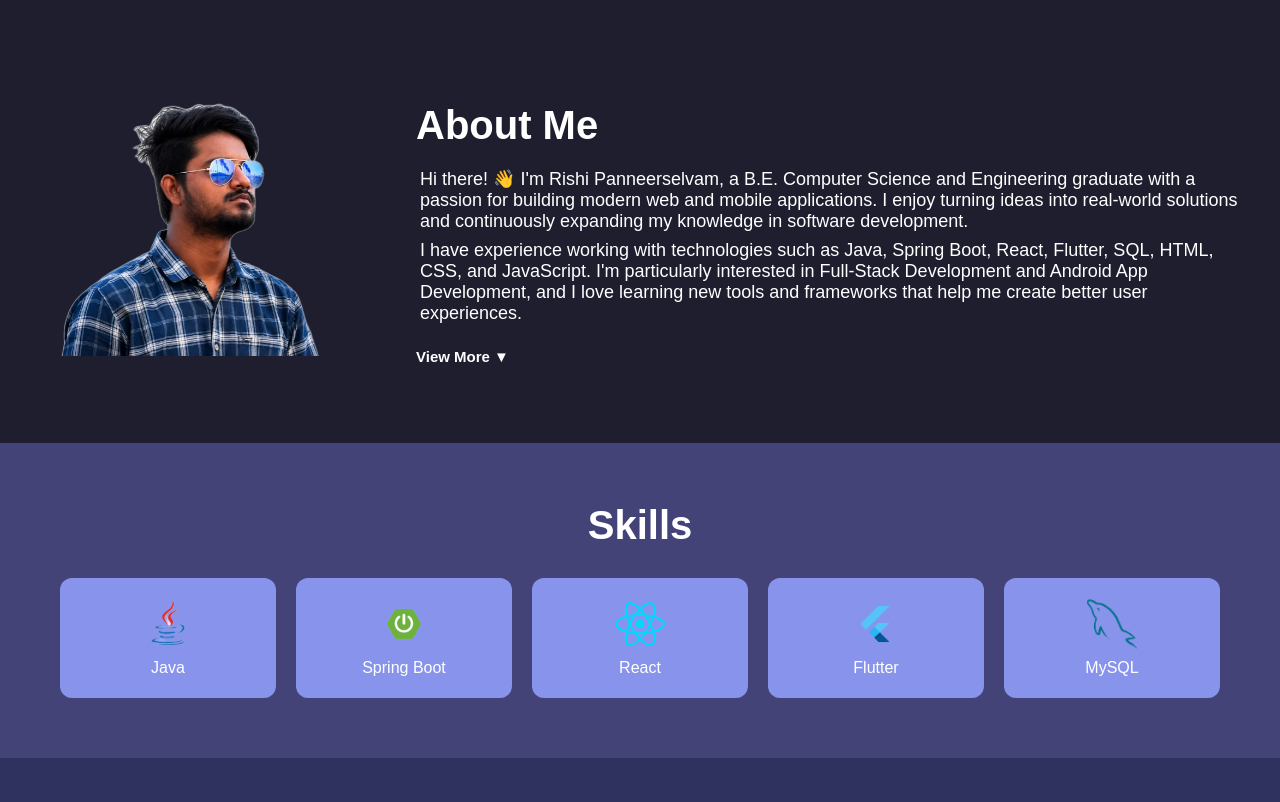
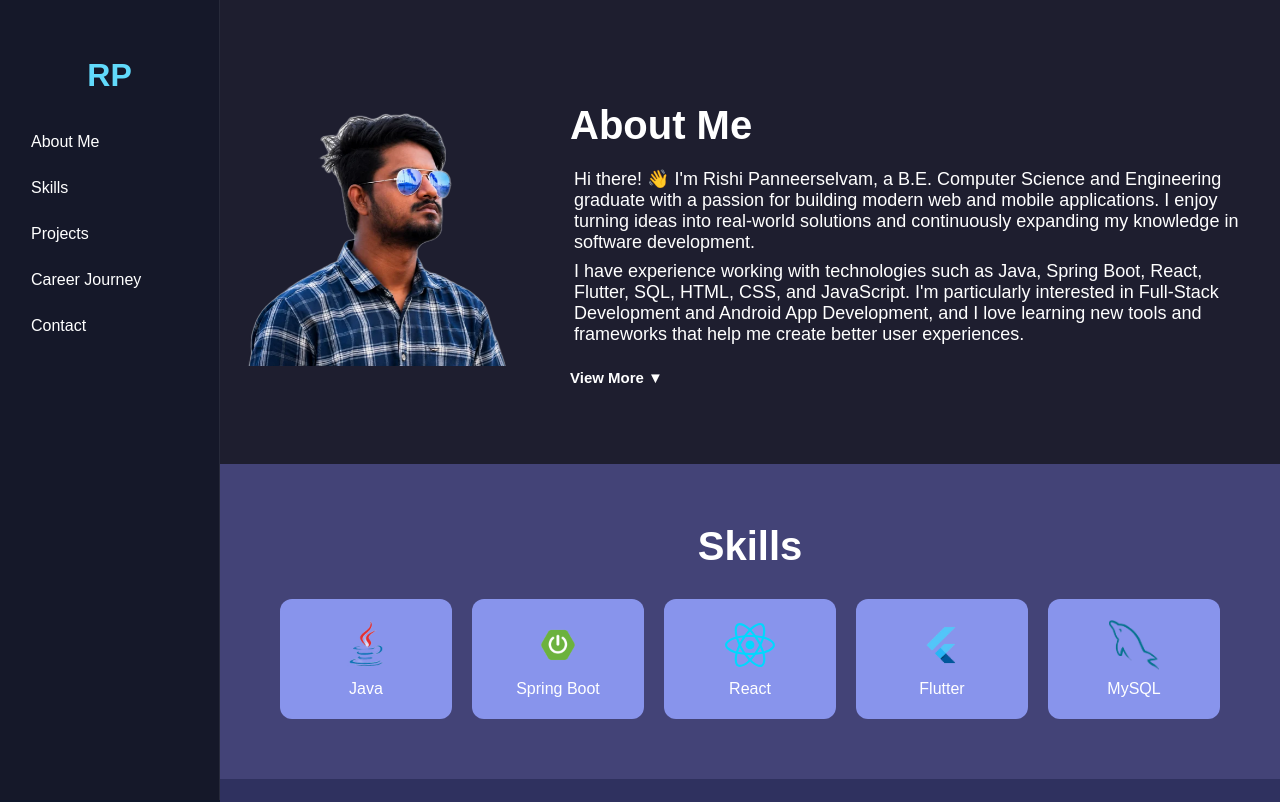
Before and after one commit to Rishi2553/portfolio-v2, a React (Vite) app: page / in a window 1280 px wide. Shown: the top 802 px of the page. Built offline with nearby package versions, Linux system fonts and the light colour scheme.

Commit message:
fect : added Sidebar

```diff
--- a/src/App.css
+++ b/src/App.css
@@ -0,0 +1,26 @@
+html {
+  scroll-behavior: smooth;
+}
+
+.app-layout {
+  display: flex;
+}
+
+.content {
+  margin-left: 220px;
+  width: calc(100% - 220px);
+}
+
+.content {
+  margin-left: 220px;
+  width: calc(100% - 220px);
+}
+
+@media (max-width: 768px) {
+
+  .content {
+    margin-left: 0;
+    width: 100%;
+  }
+
+}
--- a/src/App.jsx
+++ b/src/App.jsx
@@ -1,9 +1,7 @@
 // import { useState } from 'react'
-import Project from './components/Porject'
-import AboutMe from './components/About-me'
-import Skill from './components/Skill'
-import CareerJourney from './components/CareerJourney'
-import Contact from './components/Contact'
+import Sidebar from './components/Sidebar'
+import MainContent from './components/MainContent'
+
 // import './index.css'
 
 import './App.css'
@@ -12,11 +10,13 @@ function App() {
 
   return (
     <>
-      <AboutMe />
-      <Skill />
-      <Project />
-      <CareerJourney />
-      <Contact />
+      <div className="app-layout">
+
+      <Sidebar />
+
+      <MainContent />
+
+    </div>
     </>
   )
 }
--- /dev/null
+++ b/src/components/MainContent.jsx
@@ -0,0 +1,35 @@
+import AboutMe from './About-me';
+import Skill from './Skill';
+import Project from './Porject';
+import CareerJourney from './CareerJourney';
+import Contact from './Contact';
+
+function MainContent() {
+  return (
+    <main className="content">
+
+      <section id="about">
+        <AboutMe />
+      </section>
+
+      <section id="skills">
+        <Skill />
+      </section>
+
+      <section id="projects">
+        <Project />
+      </section>
+
+      <section id="career">
+        <CareerJourney />
+      </section>
+
+      <section id="contact">
+        <Contact />
+      </section>
+
+    </main>
+  );
+}
+
+export default MainContent;
--- a/src/components/Project.css
+++ b/src/components/Project.css
@@ -1,5 +1,5 @@
 .project-section {
-  padding: 40px 5px;
+  padding: 40px 40px;
   background: #2f315f;
 }
 .project-card {
@@ -199,6 +199,13 @@
 
   pointer-events: none;
 }
+/* .section-heading {
+  font-size: 2.5rem;
+  font-weight: 700;
+  color: white;
+  margin-bottom: 30px;
+  margin-left: 55px;
+} */
 
 .image-container:hover .image-tooltip {
   opacity: 1;
--- /dev/null
+++ b/src/components/Sidebar.css
@@ -0,0 +1,88 @@
+.sidebar {
+  position: fixed;
+  top: 0;
+  left: 0;
+
+  width: 220px;
+  height: 100vh;
+
+  background: #151829;
+
+  display: flex;
+  flex-direction: column;
+  align-items: center;
+
+  padding: 30px 15px;
+
+  border-right: 1px solid rgba(255,255,255,0.08);
+
+  box-sizing: border-box;
+}
+
+.logo {
+  text-align: center;
+
+  font-size: 2rem;
+  font-weight: 700;
+
+  color: #61dafb;
+
+  margin-bottom: 25px;
+}
+
+.sidebar-nav {
+  flex: 1;
+
+  display: flex;
+  flex-direction: column;
+  justify-content: center;
+
+  width: 100%;
+  gap: 20px;
+}
+
+.sidebar button {
+  width: 100%;
+
+  background: transparent;
+  border: none;
+
+  color: white;
+
+  text-align: left;
+
+  padding: 14px 16px;
+
+  border-radius: 10px;
+
+  font-size: 16px;
+  font-weight: 500;
+
+  cursor: pointer;
+
+  transition:
+    background 0.3s ease,
+    color 0.3s ease,
+    transform 0.3s ease;
+}
+
+.sidebar button:hover {
+  background: #313552;
+
+  color: #61dafb;
+
+  transform: translateX(5px);
+}
+
+.sidebar button:active {
+  transform: translateX(2px);
+}
+
+/* Mobile */
+@media (max-width: 768px) {
+
+  .sidebar {
+    display: none;
+  }
+
+}
--- /dev/null
+++ b/src/components/Sidebar.jsx
@@ -0,0 +1,42 @@
+import './Sidebar.css';
+
+function Sidebar() {
+
+  const scrollToSection = (id) => {
+    document
+      .getElementById(id)
+      ?.scrollIntoView({
+        behavior: 'smooth'
+      });
+  };
+
+  return (
+    <aside className="sidebar">
+
+      <h2 className="logo">RP</h2>
+
+      <button onClick={() => scrollToSection('about')}>
+        About Me
+      </button>
+
+      <button onClick={() => scrollToSection('skills')}>
+        Skills
+      </button>
+
+      <button onClick={() => scrollToSection('projects')}>
+        Projects
+      </button>
+
+      <button onClick={() => scrollToSection('career')}>
+        Career Journey
+      </button>
+
+      <button onClick={() => scrollToSection('contact')}>
+        Contact
+      </button>
+
+    </aside>
+  );
+}
+
+export default Sidebar;
```
